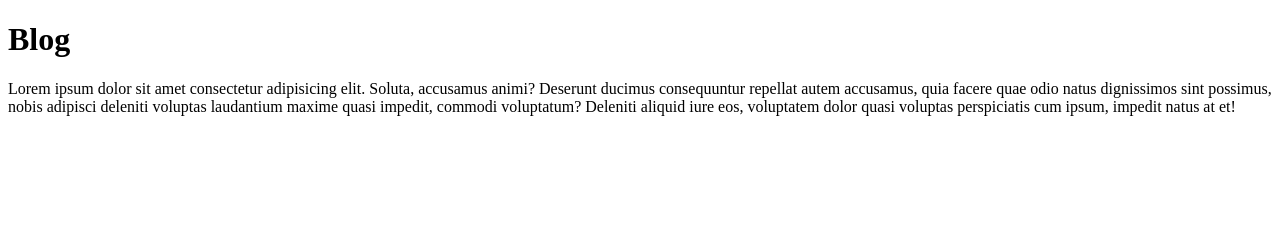
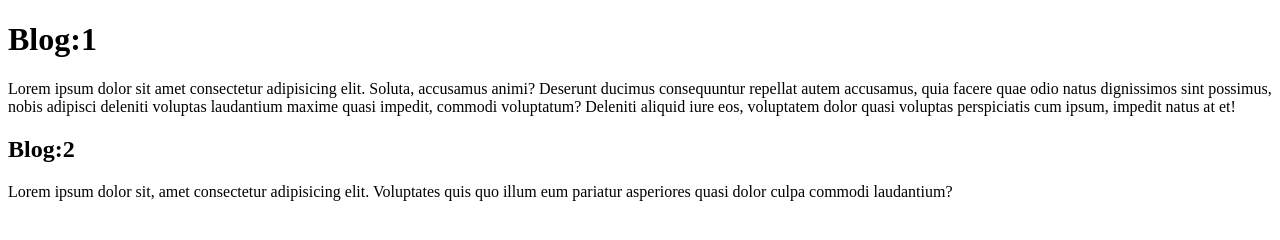
Before and after one commit to asadkhan0010/blog, a plain HTML site: page index.html in a window 1280 px wide. Drawn offline with Linux system fonts and the light colour scheme.

Commit message:
version 1 blog 2 complete

```diff
--- a/index.html
+++ b/index.html
@@ -6,7 +6,9 @@
     <title>Blog</title>
 </head>
 <body>
-    <h1>Blog</h1>
+    <h1>Blog:1</h1>
     <p>Lorem ipsum dolor sit amet consectetur adipisicing elit. Soluta, accusamus animi? Deserunt ducimus consequuntur repellat autem accusamus, quia facere quae odio natus dignissimos sint possimus, nobis adipisci deleniti voluptas laudantium maxime quasi impedit, commodi voluptatum? Deleniti aliquid iure eos, voluptatem dolor quasi voluptas perspiciatis cum ipsum, impedit natus at et!</p>
+    <h2>Blog:2</h2>
+    <p>Lorem ipsum dolor sit, amet consectetur adipisicing elit. Voluptates quis quo illum eum pariatur asperiores quasi dolor culpa commodi laudantium?</p>
 </body>
 </html>
```
